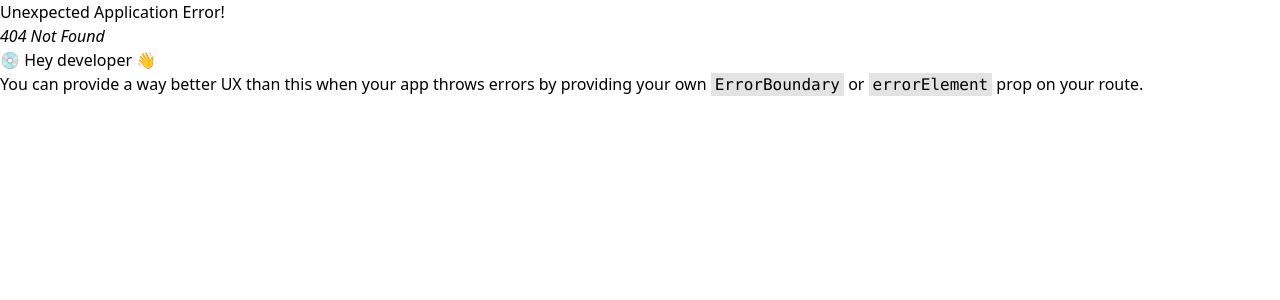
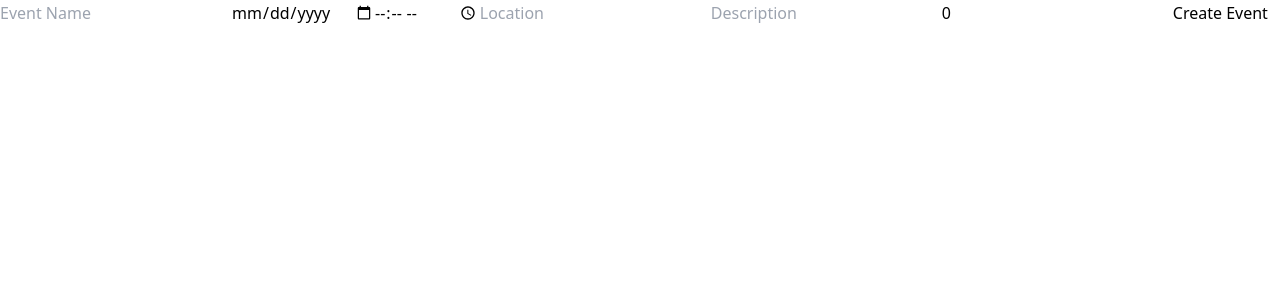
Before and after one commit to beqa200/colab-team3, a React (Vite) app: page /createEvent in a window 1280 px wide. Before the commit this address had no page. Shown: the top 300 px of the page. Built offline with nearby package versions, Linux system fonts and the light colour scheme.

Commit message:
added get end post methods

```diff
--- a/package.json
+++ b/package.json
@@ -10,6 +10,7 @@
     "preview": "vite preview"
   },
   "dependencies": {
+    "@tanstack/react-query": "^5.59.0",
     "axios": "^1.7.7",
     "react": "^18.3.1",
     "react-dom": "^18.3.1",
--- a/src/App.jsx
+++ b/src/App.jsx
@@ -1,21 +1,36 @@
-import React from 'react'
-import Login from "./pages/Login"
-import Registration from './pages/registration'
-import { createBrowserRouter, RouterProvider, Route } from 'react-router-dom'
+import React from "react";
+import Login from "./pages/Login";
+import Registration from "./pages/registration";
+import Events from "./pages/events/usersEvents";
+import CreateEvent from "./pages/events/CreateEvent";
+import { createBrowserRouter, RouterProvider, Route } from "react-router-dom";
+import { QueryClient, QueryClientProvider } from "@tanstack/react-query";
+
+const queryClient = new QueryClient();
+
+
 export default function App() {
   const router = createBrowserRouter([
     {
       path: "/",
-      element: <Registration/>
+      element: <Registration />,
     },
     {
-      path:"/login",
-      element: <Login/>
+      path: "/login",
+      element: <Login />,
+    },
+    {
+      path: "/events",
+      element: <Events />,
+    },
+    {
+      path: "/createEvent",
+      element: <CreateEvent/>
     }
-  ])
+  ]);
   return (
-    <div>
+    <QueryClientProvider client={queryClient}>
       <RouterProvider router={router}></RouterProvider>
-    </div>
-  )
+    </QueryClientProvider>
+  );
 }
--- /dev/null
+++ b/src/pages/events/CreateEvent.jsx
@@ -0,0 +1,103 @@
+import axios from "axios";
+import { useState } from "react";
+
+const createEvent = async (newEvent) => {
+  const response = await axios.post("./data.json", newEvent); // Adjust your API endpoint as needed
+  return response.data;
+};
+
+function CreateEvent() {
+
+  const [newEvent, setNewEvent] = useState({
+    eventName: "",
+    eventDate: "",
+    hours: "",
+    location: "",
+    description: "",
+    guestsAmount: 0,
+  });
+
+  const handleInputChange = (e) => {
+    const { name, value } = e.target;
+    setNewEvent({ ...newEvent, [name]: value }); // Update the state on input change
+  };
+
+  const handleSubmit = async (e) => {
+    e.preventDefault(); // Prevent default form submission
+
+    try {
+      await createEvent(newEvent); // Call createEvent on form submit
+      // Reset the form after successful creation
+      setNewEvent({
+        eventName: "",
+        eventDate: "",
+        hours: "",
+        location: "",
+        description: "",
+        guestsAmount: 0,
+      });
+      console.log("success")
+    } catch (error) {
+      console.error("Error creating event:", error);
+      // Optionally, you could set an error message in state to show to the user
+    }
+  };
+
+  return (
+    <>
+      <form onSubmit={handleSubmit}>
+        <input
+          type="text"
+          name="eventName"
+          value={newEvent.eventName}
+          onChange={handleInputChange}
+          placeholder="Event Name"
+          required
+        />
+        <input
+          type="date"
+          name="eventDate"
+          value={newEvent.eventDate}
+          onChange={handleInputChange}
+          required
+        />
+        <input
+          type="time"
+          name="hours"
+          value={newEvent.hours}
+          onChange={handleInputChange}
+          required
+        />
+        <input
+          type="text"
+          name="location"
+          value={newEvent.location}
+          onChange={handleInputChange}
+          placeholder="Location"
+          required
+        />
+        <input
+          type="text"
+          name="description"
+          value={newEvent.description}
+          onChange={handleInputChange}
+          placeholder="Description"
+          required
+        />
+        <input
+          type="number"
+          name="guestsAmount"
+          value={newEvent.guestsAmount}
+          onChange={handleInputChange}
+          placeholder="Guests Amount"
+          required
+        />
+        <button type="submit" >
+          Create Event
+        </button>
+      </form>
+    </>
+  );
+}
+
+export default CreateEvent;
--- /dev/null
+++ b/src/pages/events/UsersEvents.jsx
@@ -0,0 +1,37 @@
+import { useQuery } from "@tanstack/react-query";
+import axios from "axios";
+
+const fetchEvents = async () => {
+  const response = await axios.get("./data.json");
+  console.log(response.data)
+  return response.data;
+
+};
+
+function Events() {
+  const { data } = useQuery({
+    queryKey: ["events"],
+    queryFn: fetchEvents,
+  });
+
+  return (
+    <>
+      {data && data.length > 0 ? (
+        data.map((event) => (
+          <div key={event.id}>
+            <h2>{event.eventName}</h2>
+            <p>{event.eventDate}</p>
+            <p>{event.hours}</p>
+            <p>{event.location}</p>
+            <p>{event.description}</p>
+            <p>{event.guestsAmount}</p>
+          </div>
+        ))
+      ) : (
+        <p>No events found.</p>
+      )}
+    </>
+  );
+}
+
+export default Events;
```
Also changed, not shown: public/data.json (added, +38 -0 lines), 1 other file (tests, documents, lock files or other folders).
